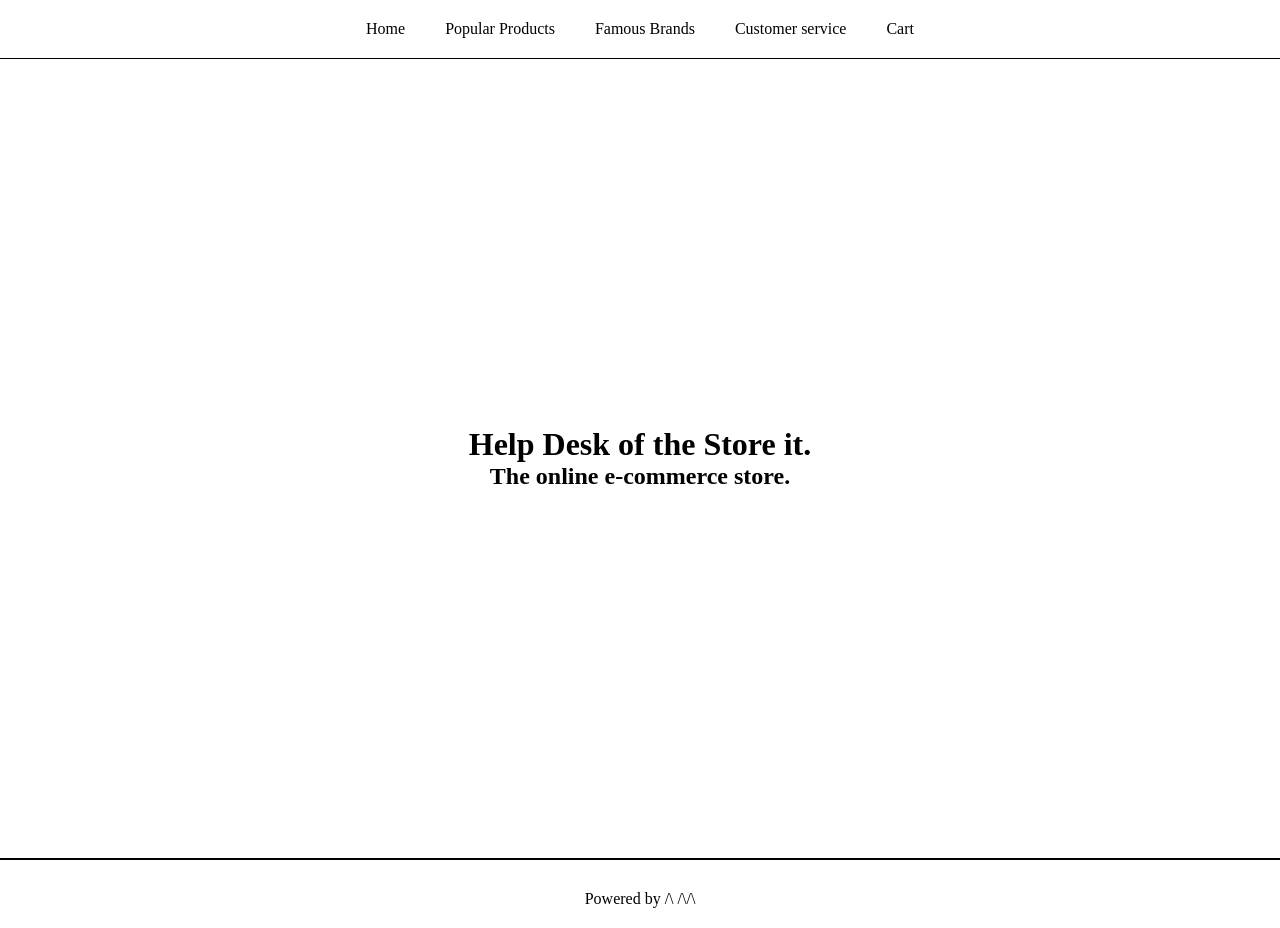
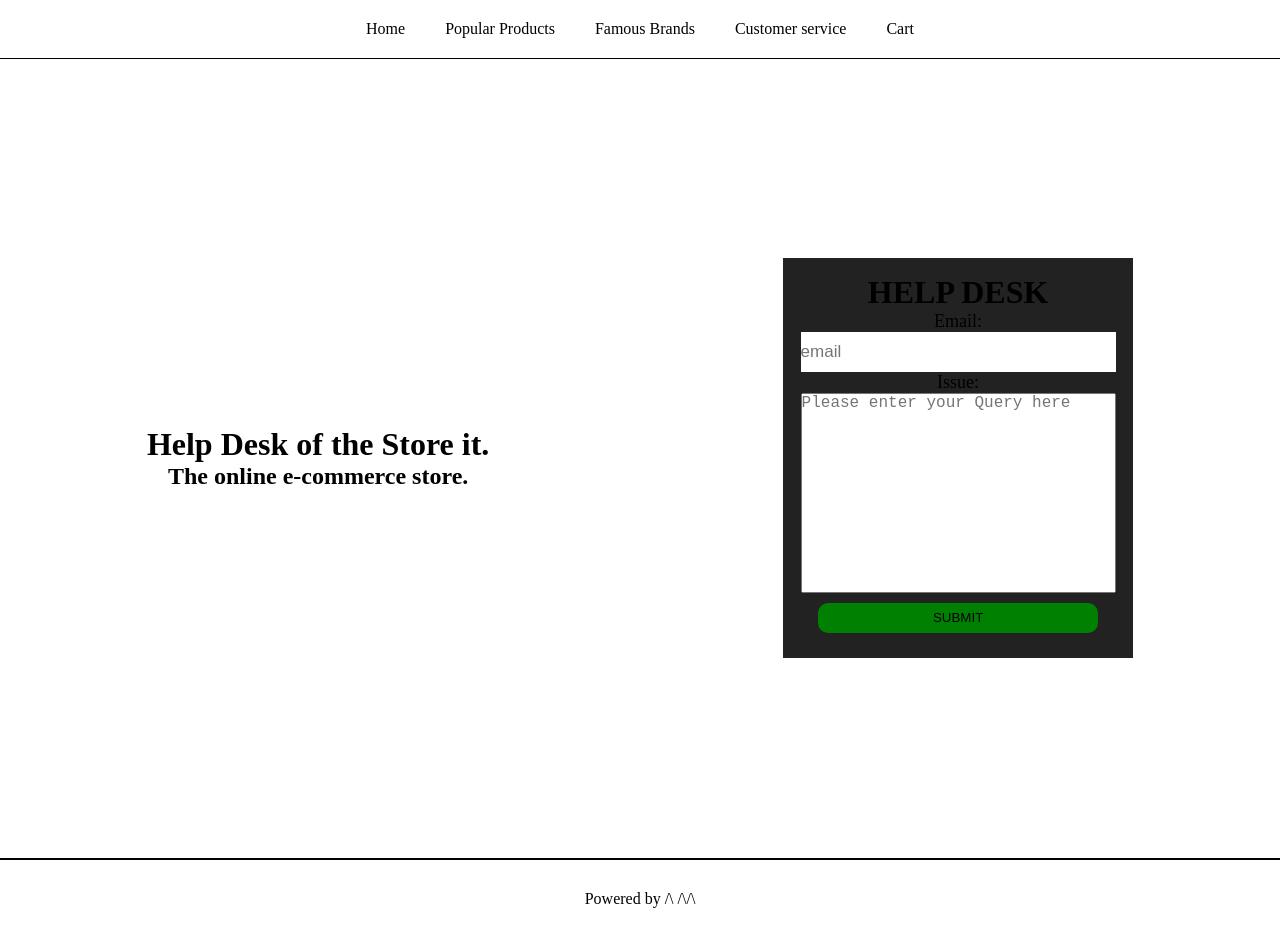
Before and after one commit to Anirudh3167/store-it, a plain HTML site: page HTML/customer-service.html in a window 1280 px wide. Drawn offline with Linux system fonts and the light colour scheme.

Commit message:
help desk added

```diff
--- a/HTML/customer-service.html
+++ b/HTML/customer-service.html
@@ -36,14 +36,56 @@
             text-decoration: none;
             color:inherit;
         }
+        .text-container {
+            display: flex;
+            justify-content: center;
+            align-items: center;
+            flex-direction: column;
+            width:auto;
+            height:100vh;
+            margin:auto;
+        }
         .main-container {
             display: flex;
             justify-content: center;
             align-items: center;
+            flex-direction: row;
+            flex-wrap:wrap;
+            width:100%;
+        }
+        .help-desk {
+            display: flex;
+            justify-content: center;
+            align-items: center;
             flex-direction: column;
-
-            width:100%;
-            height:100vh;
+            width:350px;
+            height:400px;
+            margin:auto;
+            background-color: #222;
+        }
+        .query-class {
+            width: 90%;
+            height:200px;
+            resize:none;
+            font-size:16px;
+        }
+        label {
+            font-size: 18px;
+        }
+        #mail1 {
+            width:90%;
+            border:0;
+            height:40px;
+            font-size:17px;
+        }
+        #submit1 {
+            width:80%;
+            background-color: green;
+            border-radius: 10px;
+            border: 1px;
+            height:30px;
+            margin:10px;
+            cursor:pointer;
         }
         .line {
             width: 100%;
@@ -68,8 +110,18 @@
         </ul>
     </nav>
     <div class="main-container">
-        <h1>Help Desk of the Store it.</h1>
-        <h2>The online e-commerce store.</h2>
+        <div class="text-container">
+            <h1>Help Desk of the Store it.</h1>
+            <h2>The online e-commerce store.</h2>
+        </div>
+        <div class="help-desk">
+            <h1>HELP DESK</h1>
+            <label for="email">Email:</label>
+            <input type="email" id="mail1" placeholder="email">
+            <label for="problem">Issue:</label>
+            <textarea name="problem" class="query-class" placeholder="Please enter your Query here"></textarea>
+            <button value="submit" id="submit1" type="submit">SUBMIT</button>
+        </div>
     </div>
     <footer>
         <div class="line"></div>
```
